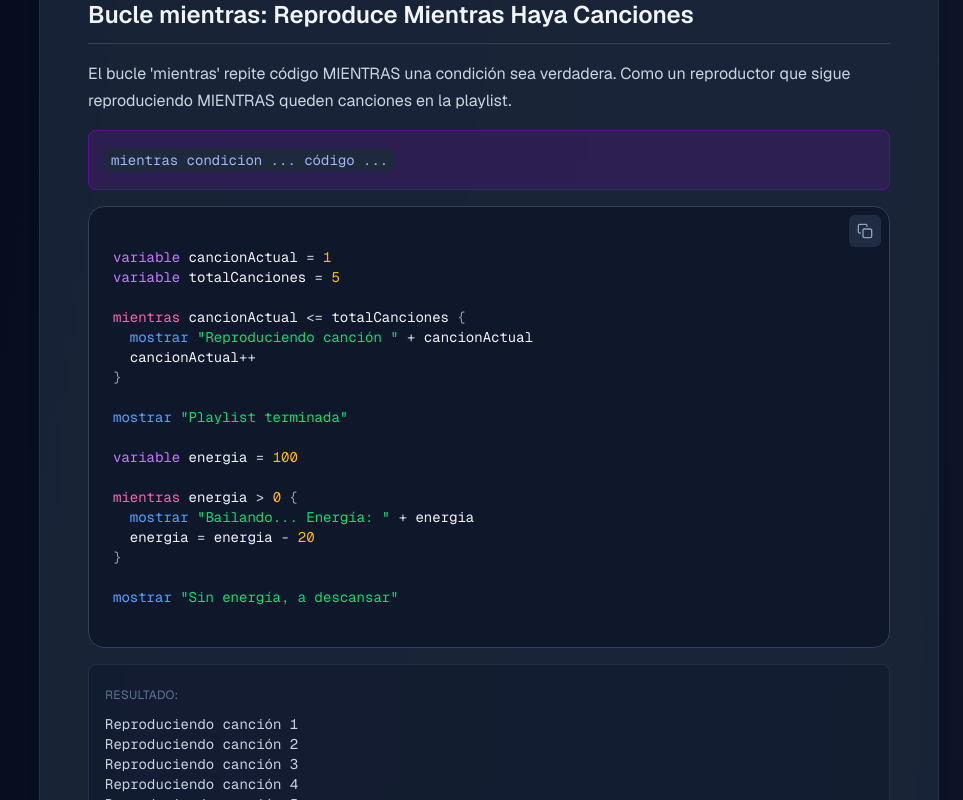
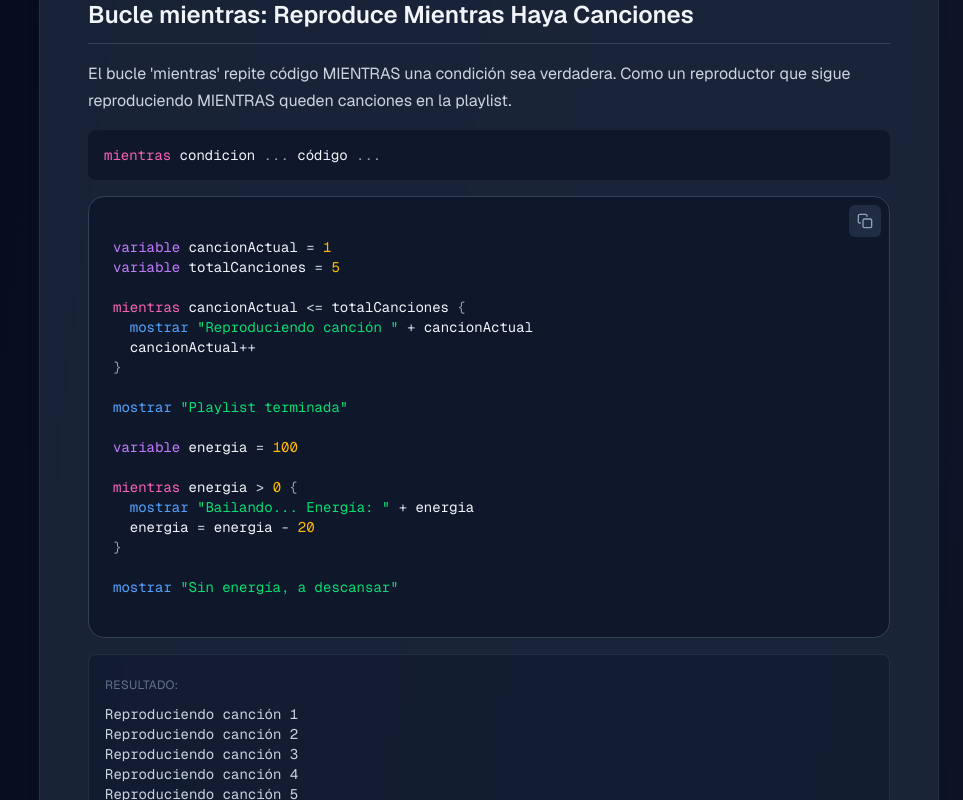
Before and after one commit to nicvazquezdev/hispano-lang-website, a Next.js app: page /documentacion/bucles in a window 1280 px wide. Shown: the part 1560-2360 px from the top of the page, without its empty margins (317-1280 px from the left). Built offline with nearby package versions, Linux system fonts and the light colour scheme.

Commit message:
Refactor code styling in documentation: Update CSS to exclude syntax-block code from specific styling and enhance the Syntax component to utilize InlineSyntaxHighlighter for improved code presentation and readability.

```diff
--- a/app/globals.css
+++ b/app/globals.css
@@ -102,7 +102,7 @@ html {
   margin-bottom: 0.5rem;
 }
 
-.doc-content code:not(pre code) {
+.doc-content code:not(pre code):not(.syntax-block code) {
   background: #1e293b;
   color: #a5b4fc;
   padding: 0.125rem 0.375rem;
--- a/components/mdx/Syntax.tsx
+++ b/components/mdx/Syntax.tsx
@@ -1,18 +1,19 @@
+"use client";
+
 import { ReactNode } from "react";
+import { InlineSyntaxHighlighter } from "@/components/code";
 
 interface SyntaxProps {
   children: ReactNode;
 }
 
 export default function Syntax({ children }: SyntaxProps) {
+  // Convert ReactNode to string and trim whitespace
+  const code = (typeof children === "string" ? children : String(children)).trim();
+
   return (
-    <div className="bg-purple-900/30 border border-purple-700/50 rounded-lg p-4 mb-4">
-      <code
-        className="text-purple-300 font-mono"
-        style={{ fontVariantLigatures: "none" }}
-      >
-        {children}
-      </code>
+    <div className="syntax-block bg-slate-900 rounded-lg px-4 py-3 mb-4 overflow-x-auto">
+      <InlineSyntaxHighlighter code={code} className="text-sm" />
     </div>
   );
 }
```
